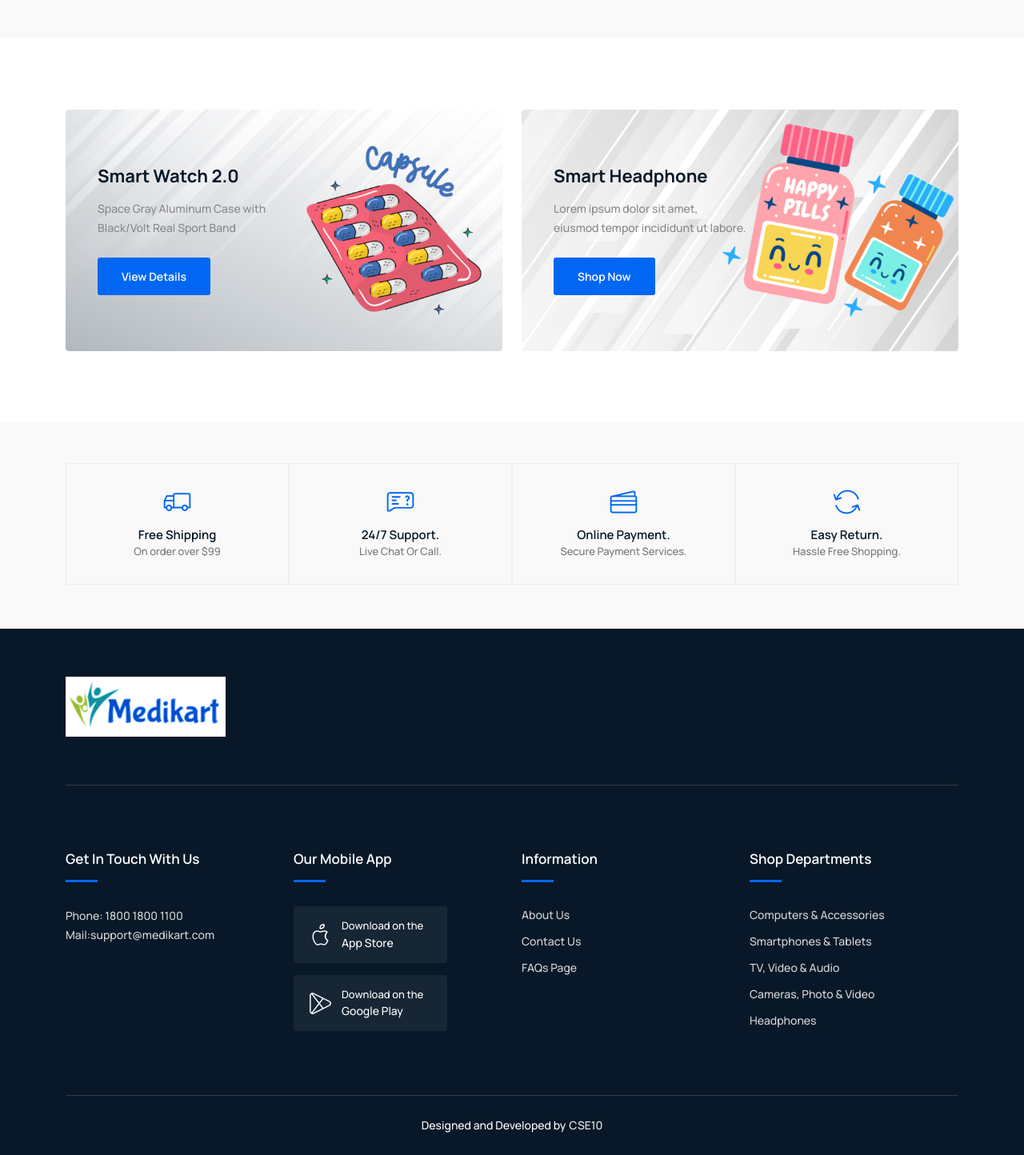
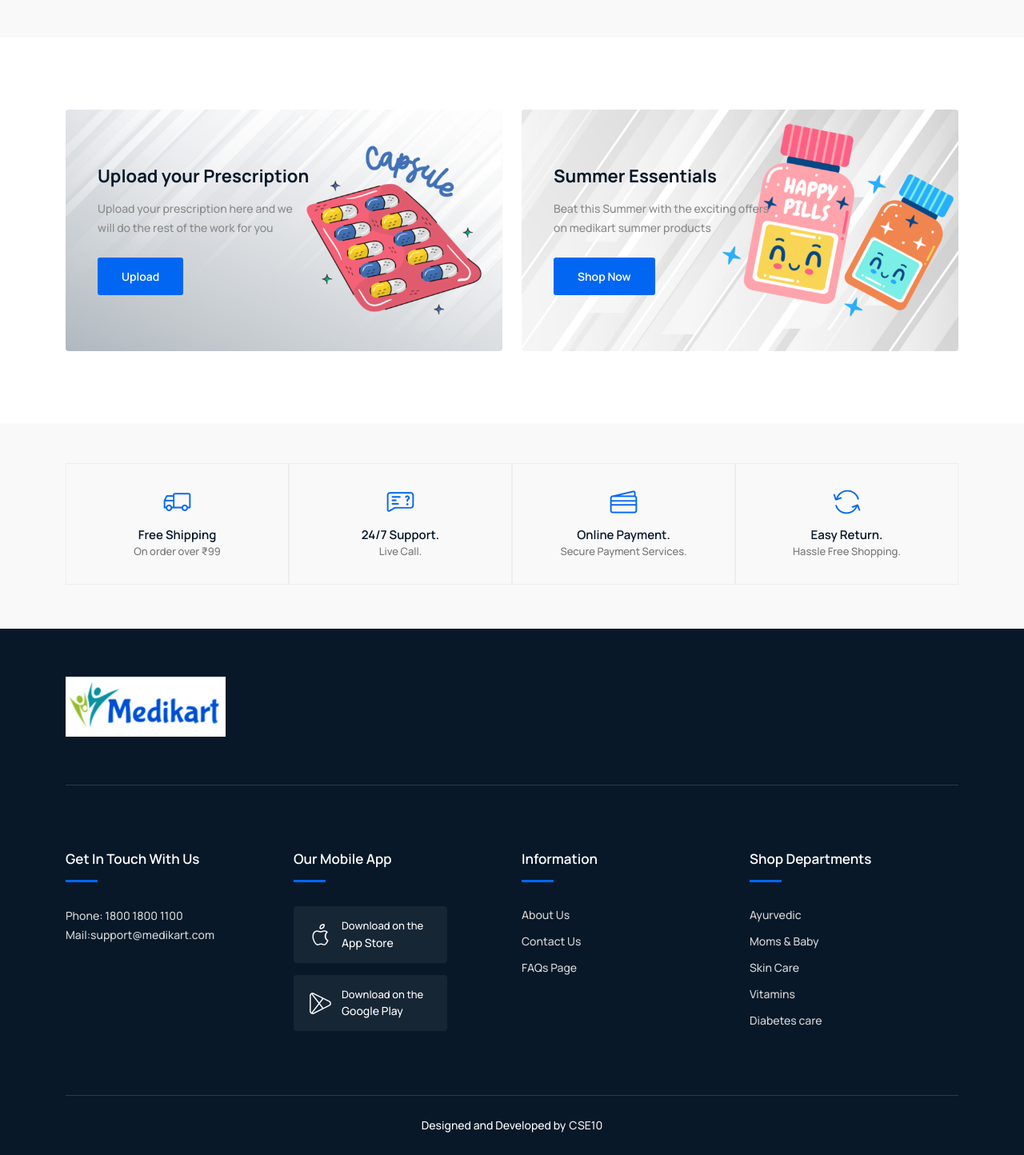
Before and after one commit to Asutosh-mishraa/E-Pharmacy-website, a Django app: page / in a window 1280 px wide. Shown: the part 3320-4764 px from the top of the page at 80% size. Run offline with Django 4.2, Linux system fonts and the light colour scheme; some libraries are stand-ins or nearby versions.

Commit message:
froontend updates

```diff
--- a/pharmacy/templates/base.html
+++ b/pharmacy/templates/base.html
@@ -207,8 +207,8 @@
                         <div class="mega-category-menu">
                             <span class="cat-button"><i class="lni lni-menu"></i>All Categories</span>
                             <ul class="sub-category">
-                                <li><a href="{% static 'product-grids.html' %}">Electronics <i class="lni lni-chevron-right"></i></a>
-                                    <ul class="inner-sub-category">
+                                <li><a href="{% static 'product-grids.html' %}">Skin Care <i class="lni lni-chevron-right"></i></a>
+                                    {% comment %} <ul class="inner-sub-category">
                                         <li><a href="{% static 'product-grids.html' %}">Digital Cameras</a></li>
                                         <li><a href="{% static 'product-grids.html' %}">Camcorders</a></li>
                                         <li><a href="{% static 'product-grids.html' %}">Camera Drones</a></li>
@@ -219,19 +219,13 @@
                                         <li><a href="{% static 'product-grids.html' %}">Chargers</a></li>
                                         <li><a href="{% static 'product-grids.html' %}">Batteries</a></li>
                                         <li><a href="{% static 'product-grids.html' %}">Cables & Adapters</a></li>
-                                    </ul>
+                                    </ul> {% endcomment %}
                                 </li>
-                                <li><a href="{% static 'product-grids.html' %}">accessories</a></li>
-                                <li><a href="{% static 'product-grids.html' %}">Televisions</a></li>
-                                <li><a href="{% static 'product-grids.html' %}">best selling</a></li>
-                                <li><a href="{% static 'product-grids.html' %}">top 100 offer</a></li>
-                                <li><a href="{% static 'product-grids.html' %}">sunglass</a></li>
-                                <li><a href="{% static 'product-grids.html' %}">watch</a></li>
-                                <li><a href="{% static 'product-grids.html' %}">man’s product</a></li>
-                                <li><a href="{% static 'product-grids.html' %}">Home Audio & Theater</a></li>
-                                <li><a href="{% static 'product-grids.html' %}">Computers & Tablets </a></li>
-                                <li><a href="{% static 'product-grids.html' %}">Video Games </a></li>
-                                <li><a href="{% static 'product-grids.html' %}">Home Appliances </a></li>
+                                <li><a href="{% static 'product-grids.html' %}">Accessories</a></li>
+                                <li><a href="{% static 'product-grids.html' %}">Moms & Baby</a></li>
+                                <li><a href="{% static 'product-grids.html' %}">Ayurvedic</a></li>
+                                <li><a href="{% static 'product-grids.html' %}">Vitamins</a></li>
+                                <li><a href="{% static 'product-grids.html' %}">Diabetes</a></li>
                             </ul>
                         </div>
                         <!-- End Mega Category Menu -->
@@ -409,11 +403,11 @@
                             <div class="single-footer f-link">
                                 <h3>Shop Departments</h3>
                                 <ul>
-                                    <li><a href="{% static 'javascript:void(0)' %}">Computers & Accessories</a></li>
-                                    <li><a href="{% static 'javascript:void(0)' %}">Smartphones & Tablets</a></li>
-                                    <li><a href="{% static 'javascript:void(0)' %}">TV, Video & Audio</a></li>
-                                    <li><a href="{% static 'javascript:void(0)' %}">Cameras, Photo & Video</a></li>
-                                    <li><a href="{% static 'javascript:void(0)' %}">Headphones</a></li>
+                                    <li><a href="{% static 'javascript:void(0)' %}">Ayurvedic</a></li>
+                                    <li><a href="{% static 'javascript:void(0)' %}">Moms & Baby</a></li>
+                                    <li><a href="{% static 'javascript:void(0)' %}">Skin Care</a></li>
+                                    <li><a href="{% static 'javascript:void(0)' %}">Vitamins</a></li>
+                                    <li><a href="{% static 'javascript:void(0)' %}">Diabetes care</a></li>
                                 </ul>
                             </div>
                             <!-- End Single Widget -->
--- a/pharmacy/templates/pages/index.html
+++ b/pharmacy/templates/pages/index.html
@@ -245,7 +245,7 @@
                     <!-- Start Single Product -->
                     <div class="single-product">
                         <div class="product-image">
-                            <img style="max-height: 288px;" src="{% static 'images/products/Mcaffeine.png' %}" alt="#">
+                            <img style="height: 288px;" src="{% static 'images/products/Mcaffeine.png' %}" alt="#">
                             <div class="button">
                                 <a href="{% static 'product-details.html' %}" class="btn"><i class="lni lni-cart"></i> Add to Cart</a>
                             </div>
@@ -596,10 +596,10 @@
                 <div class="col-lg-6 col-md-6 col-12">
                     <div class="single-banner" style="background-image:url('{% static 'images/banner/background2.png' %}')">
                         <div class="content">
-                            <h2>Smart Watch 2.0</h2>
-                            <p>Space Gray Aluminum Case with <br>Black/Volt Real Sport Band </p>
+                            <h2>Upload your Prescription</h2>
+                            <p>Upload your prescription here and we<br> will do the rest of the work for you</p>
                             <div class="button">
-                                <a href="{% static 'product-grids.html' %}" class="btn">View Details</a>
+                                <a href="{% static 'product-grids.html' %}" class="btn">Upload</a>
                             </div>
                         </div>
                     </div>
@@ -608,9 +608,9 @@
                     <div class="single-banner custom-responsive-margin"
                         style="background-image:url('{% static 'images/banner/bg4.png' %}')">
                         <div class="content">
-                            <h2>Smart Headphone</h2>
-                            <p>Lorem ipsum dolor sit amet, <br>eiusmod tempor
-                                incididunt ut labore.</p>
+                            <h2>Summer Essentials</h2>
+                            <p>Beat this Summer with the exciting offers
+                                <br>on medikart summer products</p>
                             <div class="button">
                                 <a href="{% static 'product-grids.html' %}" class="btn">Shop Now</a>
                             </div>
@@ -633,7 +633,7 @@
                     </div>
                     <div class="media-body">
                         <h5>Free Shipping</h5>
-                        <span>On order over $99</span>
+                        <span>On order over ₹99</span>
                     </div>
                 </li>
                 <!-- Money Return -->
@@ -643,7 +643,7 @@
                     </div>
                     <div class="media-body">
                         <h5>24/7 Support.</h5>
-                        <span>Live Chat Or Call.</span>
+                        <span>Live Call.</span>
                     </div>
                 </li>
                 <!-- Support 24/7 -->
--- a/pharmacy/templates/products/allprod.html
+++ b/pharmacy/templates/products/allprod.html
@@ -16,7 +16,7 @@
             <div class="product-info">
                 <span class="category">{{prod.category}}</span>
                 <h4 class="title">
-                    {% comment %} <a href="{% url 'prod_detail' prod.id %}">{{prod.name}}</a> {% endcomment %}
+                    <a href="">{{prod.name}}</a>
                 </h4>
                 <div class="price">
                     <span>₹ {{prod.price}}</span>
```
